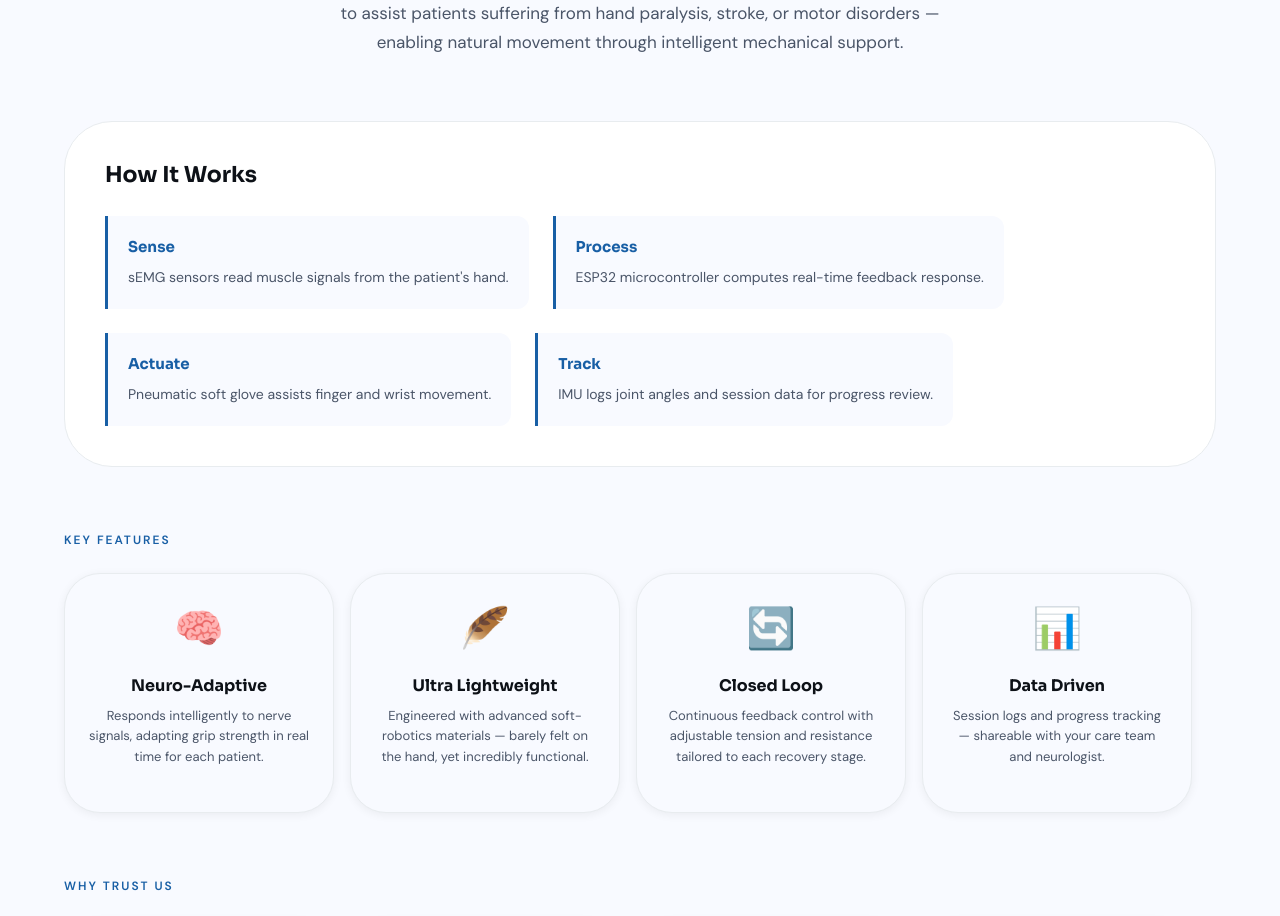
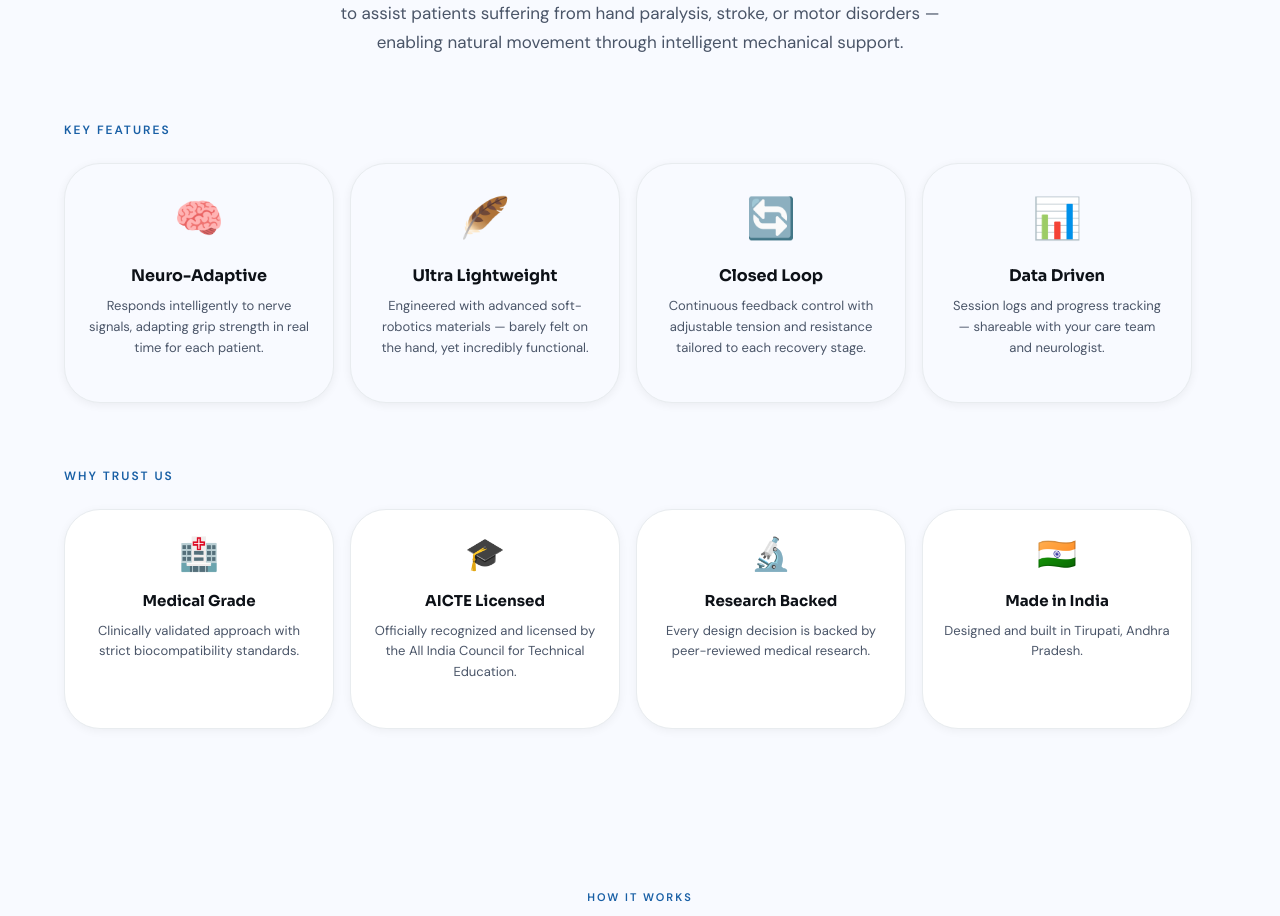
Before and after one commit to therohhh/NeuroGrip, a React (Vite) app: page / in a window 1280 px wide. Shown: the part 1380-2296 px from the top of the page. Built offline with nearby package versions, Linux system fonts and the light colour scheme; no server answers.

Commit message:
removed how it works in about section

```diff
--- a/src/components/AboutSection.jsx
+++ b/src/components/AboutSection.jsx
@@ -90,67 +90,7 @@ const AboutSection = forwardRef(function AboutSection({ id }, ref) {
           </Box>
         </FadeInSection>
 
-        {/* How It Works */}
-        <FadeInSection delay={0.1} duration={0.7}>
-          <Box
-            sx={{
-              background: "#fff",
-              borderRadius: 4,
-              p: { xs: 3, md: 5 },
-              mb: 8,
-              border: "1px solid #E8ECEF",
-            }}
-          >
-            <Typography
-              variant="h3"
-              sx={{
-                fontSize: 22,
-                color: "#0d1117",
-                mb: 3.5,
-              }}
-            >
-              How It Works
-            </Typography>
 
-            <Grid container spacing={3} justifyContent="center">
-              {HOW_IT_WORKS.map(({ title, desc }) => (
-                <Grid item xs={12} sm={6} md={3} key={title}>
-                  <Box
-                    sx={{
-                      p: 2.5,
-                      borderLeft: "3px solid #185FA5",
-                      background: "#F8FAFF",
-                      borderRadius: "0 12px 12px 0",
-                      height: "100%",
-                    }}
-                  >
-                    <Typography
-                      sx={{
-                        fontFamily: "'Sora', sans-serif",
-                        fontWeight: 700,
-                        fontSize: 15,
-                        color: "#185FA5",
-                        mb: 1,
-                      }}
-                    >
-                      {title}
-                    </Typography>
-
-                    <Typography
-                      sx={{
-                        fontSize: 14,
-                        color: "#4A5568",
-                        lineHeight: 1.6,
-                      }}
-                    >
-                      {desc}
-                    </Typography>
-                  </Box>
-                </Grid>
-              ))}
-            </Grid>
-          </Box>
-        </FadeInSection>
 
         {/* Key Features */}
         <SectionLabel>Key Features</SectionLabel>
```
